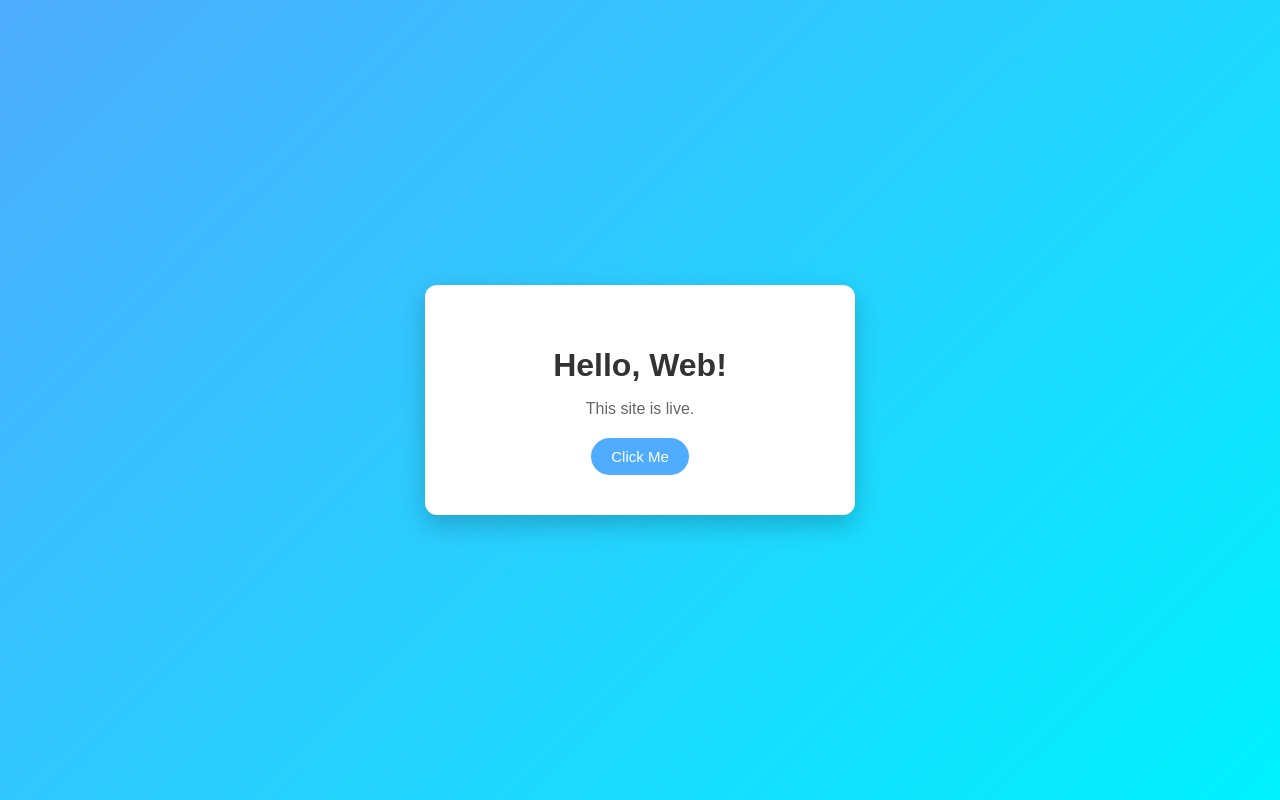
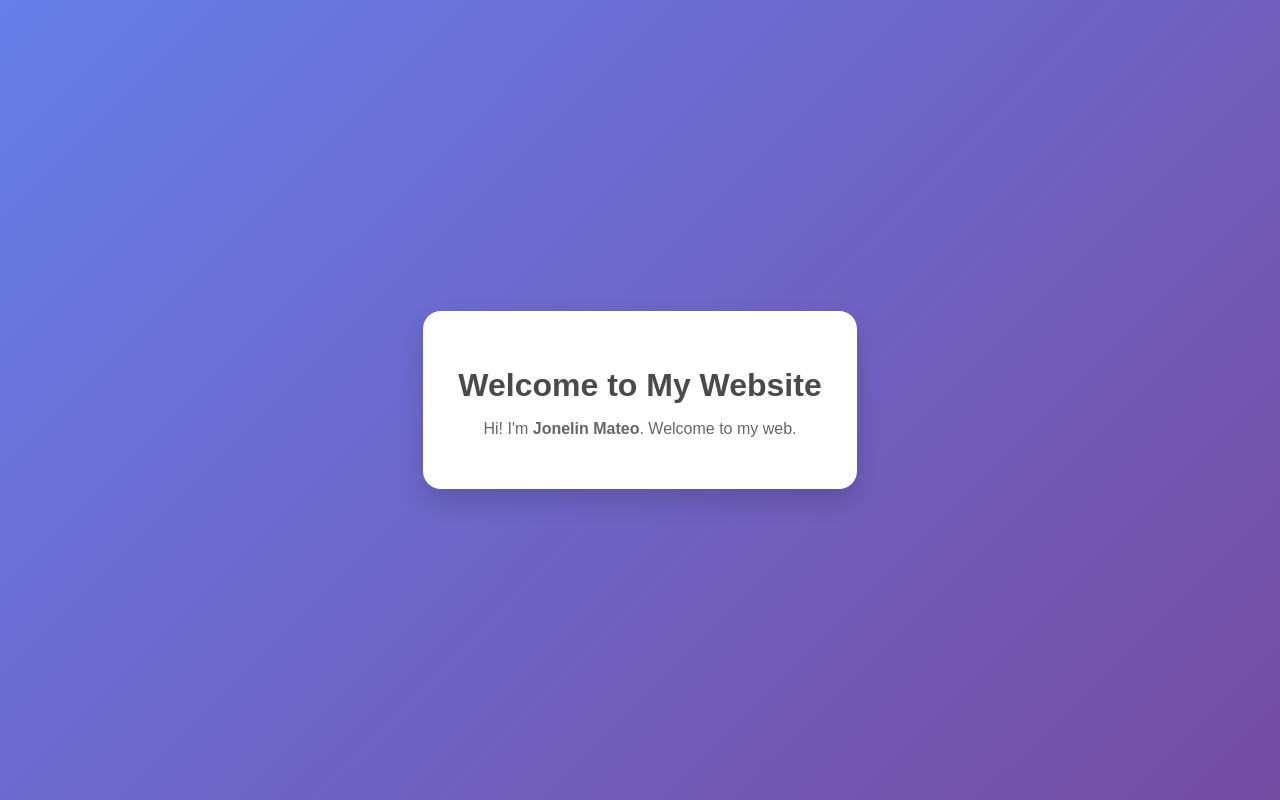
Before and after one commit to mateojonelin16-ui/webdemo, a plain HTML site: page index.html in a window 1280 px wide. Drawn offline with Linux system fonts and the light colour scheme.

Commit message:
index.html

```diff
--- a/index.html
+++ b/index.html
@@ -1,60 +1,39 @@
 <!DOCTYPE html>
 <html>
 <head>
-    <title>My First Website</title>
+<title>My Website</title>
 <style>
 body {
     margin: 0;
-            font-family: Arial, Helvetica, sans-serif;
-            background: linear-gradient(135deg, #4facfe, #00f2fe);
-            height: 100vh;
+    font-family: Arial, sans-serif;
+    background: linear-gradient(135deg, #667eea, #764ba2);
     display: flex;
     justify-content: center;
     align-items: center;
+    height: 100vh;
 }
-
-        .container {
-            background: white;
-            padding: 40px;
-            border-radius: 12px;
+.card {
+    background: #ffffff;
+    padding: 35px;
+    border-radius: 18px;
     text-align: center;
-            box-shadow: 0 10px 25px rgba(0,0,0,0.2);
-            width: 350px;
+    box-shadow: 0 12px 25px rgba(0,0,0,0.15);
 }
-
 h1 {
-            color: #333;
+    color: #4a4a4a;
     margin-bottom: 10px;
 }
-
 p {
     color: #666;
     font-size: 16px;
-            margin-bottom: 20px;
-        }
-
-        button {
-            padding: 10px 20px;
-            border: none;
-            border-radius: 25px;
-            background: #4facfe;
-            color: white;
-            font-size: 15px;
-            cursor: pointer;
-            transition: 0.3s;
-        }
-
-        button:hover {
-            background: #00c6fb;
 }
 </style>
 </head>
 <body>
 
-    <div class="container">
-        <h1>Hello, Web!</h1>
-        <p>This site is live.</p>
-        <button>Click Me</button>
+<div class="card">
+    <h1>Welcome to My Website</h1>
+    <p>Hi! I'm <strong>Jonelin Mateo</strong>. Welcome to my web.</p>
 </div>
 
 </body>
```
Lines whose indentation alone changed are shown as unchanged.
